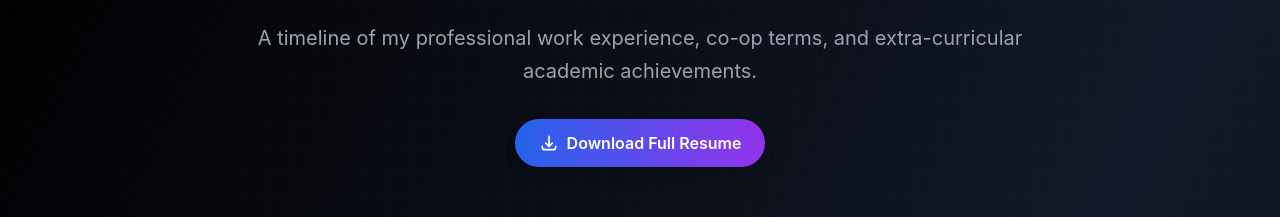
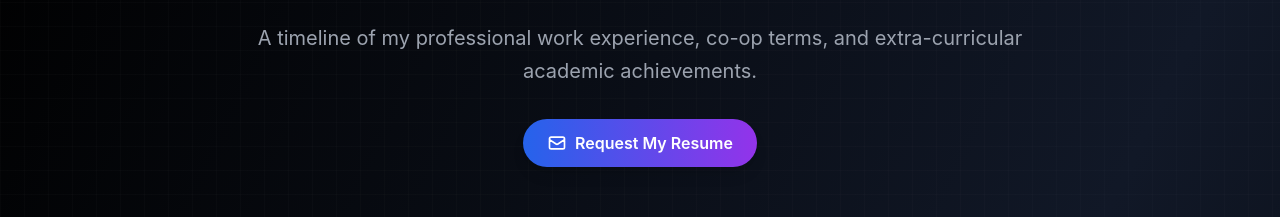
Before and after one commit to Hiumonday16/thd-portfolio, a React (Create React App) app: page / in a window 1280 px wide. Shown: the part 2102-2319 px from the top of the page. Built offline with nearby package versions, Linux system fonts and the light colour scheme.

Commit message:
Remove resume from repo

```diff
--- a/src/pages/Experience.jsx
+++ b/src/pages/Experience.jsx
@@ -145,14 +145,13 @@
             transition={{ delay: 0.5 }}
           >
             <a
-              href="/resume.pdf"
-              download="Trung_Hieu_Duong_resume.pdf"
+              href="#contact"
               className="inline-flex items-center px-6 py-3 bg-gradient-to-r from-blue-600 to-purple-600 text-white rounded-full font-semibold shadow-lg hover:shadow-xl transition-all duration-300 hover:scale-105"
             >
               <svg className="w-5 h-5 mr-2" fill="none" stroke="currentColor" viewBox="0 0 24 24">
-                <path strokeLinecap="round" strokeLinejoin="round" strokeWidth={2} d="M4 16v1a3 3 0 003 3h10a3 3 0 003-3v-1m-4-4l-4 4m0 0l-4-4m4 4V4" />
+                <path strokeLinecap="round" strokeLinejoin="round" strokeWidth={2} d="M3 8l7.89 5.26a2 2 0 002.22 0L21 8M5 19h14a2 2 0 002-2V7a2 2 0 00-2-2H5a2 2 0 00-2 2v10a2 2 0 002 2z" />
               </svg>
-              Download Full Resume
+              Request My Resume
             </a>
           </motion.div>
         </motion.div>
```
Also changed, not shown: 2 other files (tests, documents, lock files or other folders).
